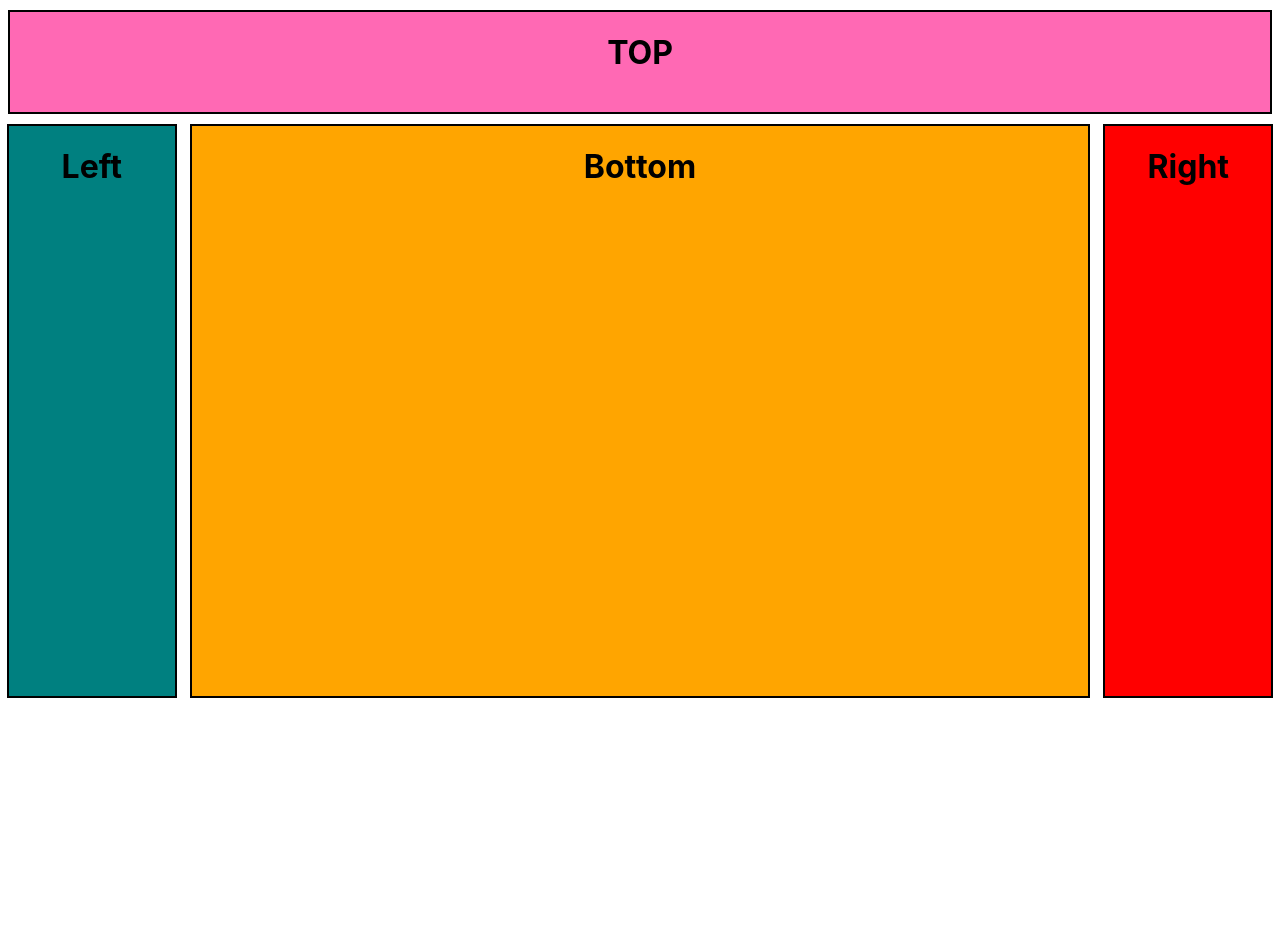
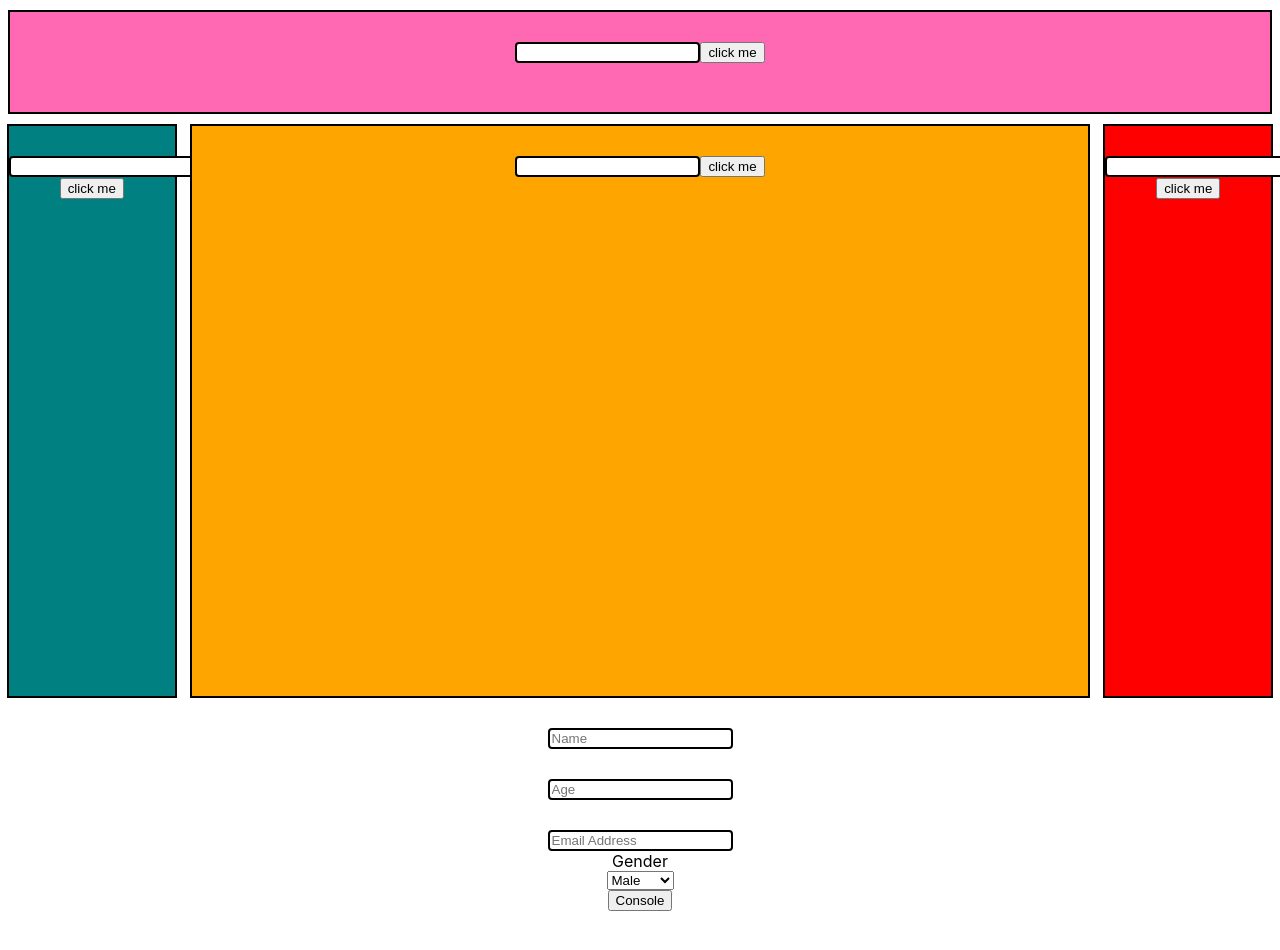
Before and after one commit to aryan026test/learnreact, a React (Create React App) app: page / in a window 1280 px wide. Shown: the top 950 px of the page. Before the commit the page ends 800 px from the top, so only its background shows below. Built offline with nearby package versions, Linux system fonts and the light colour scheme.

Commit message:
[09/01/24]: Adding use states hook

```diff
--- a/src/App.css
+++ b/src/App.css
@@ -47,6 +47,12 @@
   background-color: black;
 }
 
+input{
+  margin-top: 30px;
+  border: 2px solid black;
+  border-radius: 4px;
+}
+
 .container{
   display: flex;
 }
@@ -74,3 +80,10 @@
   margin: auto;
   background-color: black;
 }
+
+.form{
+  display: flex;
+  align-items: center;
+  flex-direction: column;
+  margin-bottom: 50px;
+}
--- a/src/App.js
+++ b/src/App.js
@@ -4,16 +4,47 @@ import Top from './components/Top.js';
 import Bottom from './components/Bottom.js';
 import Left from './components/Left.js';
 import Right from './components/Right.js';
+import Form from './components/Form.js';
+import { useState } from 'react';
 
 function App() {
+  // const [x, setX] = useState(0);
+  // const handleValueChange = ()=>{
+  //   setX((prev)=>{
+  //     return prev+1;
+  //   });
+  // }
+
+  // const [y, setY] = useState(10);
+  // const decreaseValue = ()=>{
+  //   setY((prev)=>{
+  //     if(prev>0){
+  //       return prev-1;
+  //     }
+  //     return prev;
+  //   })
+  // }
+
+  // let y = `My name is ${x}`;
+  const [color, setColor] = useState(<Top />);
+  const handleColorChange = ()=>{
+    setColor("blue");
+  }
+
   return (
     <div className='App'>
+      {/* <h1>{y}</h1>
+      <button onClick={decreaseValue}>click to decrease</button>
+      <h1>{x}</h1>
+      <button onClick={handleValueChange}>Click Me!</button> */}
+
       <Top color="hotpink"/>
       <div className='container'>
         <Left color="teal"/>
         <Bottom color="orange"/>
         <Right color="red"/>
       </div>
+      <Form />
     </div>
   );
 }
--- a/src/components/Bottom.js
+++ b/src/components/Bottom.js
@@ -1,9 +1,24 @@
+import { useState } from "react";
+
 function Bottom(prop){
+    const [color, setColor] = useState("");
+    const [finalColor, setFinalColor] = useState(prop.color)
+    const handleClick = ()=>{
+        setFinalColor((prev)=>{
+            return color;
+        })
+    }
+    const handleColorChange = (event)=>{
+        setColor((prev)=>{
+            return event.target.value
+        })
+    }
     return (
         <div className="bottom" style={{
-            backgroundColor: prop.color
+            backgroundColor: finalColor
         }}>
-            <h1>Bottom</h1>
+            <input type="text" onChange={handleColorChange}/>
+            <button onClick={handleClick}>click me</button>
         </div>
     );
 }
--- /dev/null
+++ b/src/components/Form.js
@@ -0,0 +1,53 @@
+import { useState } from "react";
+
+function Form(){
+    const [name, setName] = useState("")
+    const [age, setAge] = useState("")
+    const [email, setEmail] = useState("")
+    const [gender, setGender] = useState("Male")
+
+    const handleNameChange = (event)=>{
+        setName((prev)=>{
+            return event.target.value;
+        })
+    }
+
+    const handleAgeChange = (event)=>{
+        setAge((prev)=>{
+            return event.target.value;
+        })
+    }
+
+    const handleEmailChange = (event)=>{
+        setEmail((prev)=>{
+            return event.target.value;
+        })
+    }
+
+    const handleGender = (event)=>{
+        setGender((prev)=>{
+            return event.target.value;
+        })
+    }
+
+    const handleClick = ()=>{
+        console.log(name, age, email, gender)
+    }
+
+    return (
+        <div className="form">
+            <input type="text" placeholder="Name" onChange={handleNameChange}/>
+            <input type="number" placeholder="Age" onChange={handleAgeChange}/>
+            <input type="email" placeholder="Email Address" onChange={handleEmailChange}/>
+            <label>Gender</label>
+            <select onChange={handleGender}>
+                <option value="Male">Male</option>
+                <option value="Female">Female</option>
+                <option value="Other">Other</option>
+            </select>
+            <button onClick={handleClick}>Console</button>
+        </div>
+    )
+}
+
+export default Form;
--- a/src/components/Left.js
+++ b/src/components/Left.js
@@ -1,9 +1,24 @@
+import { useState } from "react";
+
 function Left(prop){
+    const [color, setColor] = useState("");
+    const [finalColor, setFinalColor] = useState(prop.color)
+    const handleClick = ()=>{
+        setFinalColor((prev)=>{
+            return color;
+        })
+    }
+    const handleColorChange = (event)=>{
+        setColor((prev)=>{
+            return event.target.value
+        })
+    }
     return (
         <div className="left" style={{
-            backgroundColor: prop.color
+            backgroundColor: finalColor
         }}>
-            <h1>Left</h1>
+            <input type="text" onChange={handleColorChange}/>
+            <button onClick={handleClick}>click me</button>
         </div>
     );
 }
--- a/src/components/Right.js
+++ b/src/components/Right.js
@@ -1,9 +1,24 @@
+import { useState } from "react";
+
 function Right(prop){
+    const [color, setColor] = useState("");
+    const [finalColor, setFinalColor] = useState(prop.color)
+    const handleClick = ()=>{
+        setFinalColor((prev)=>{
+            return color;
+        })
+    }
+    const handleColorChange = (event)=>{
+        setColor((prev)=>{
+            return event.target.value
+        })
+    }
     return (
         <div className="right" style={{
-            backgroundColor: prop.color
+            backgroundColor: finalColor
         }}>
-            <h1>Right</h1>
+            <input type="text" onChange={handleColorChange}/>
+            <button onClick={handleClick}>click me</button>
         </div>
     );
 }
--- a/src/components/Top.js
+++ b/src/components/Top.js
@@ -1,9 +1,25 @@
+import { useState } from "react";
+
 function Top(prop){
+    const [color, setColor] = useState("")
+    const [finalColor, setFinalColor] = useState(prop.color)
+    const handleClick = ()=>{
+        setFinalColor((prev)=>{
+            return color;
+        })
+    }
+    const handleColorChange = (event)=>{
+        // console.log(event.target.value)
+        setColor((prev)=>{
+            return event.target.value;
+        })
+    }
     return (
         <div className="top" style={{
-            backgroundColor: prop.color
+            backgroundColor: finalColor
         }}>
-            <h1>TOP</h1>
+            <input value={color} onChange={handleColorChange}/>
+            <button onClick={handleClick}>click me</button>
         </div>
     );
 }
```
